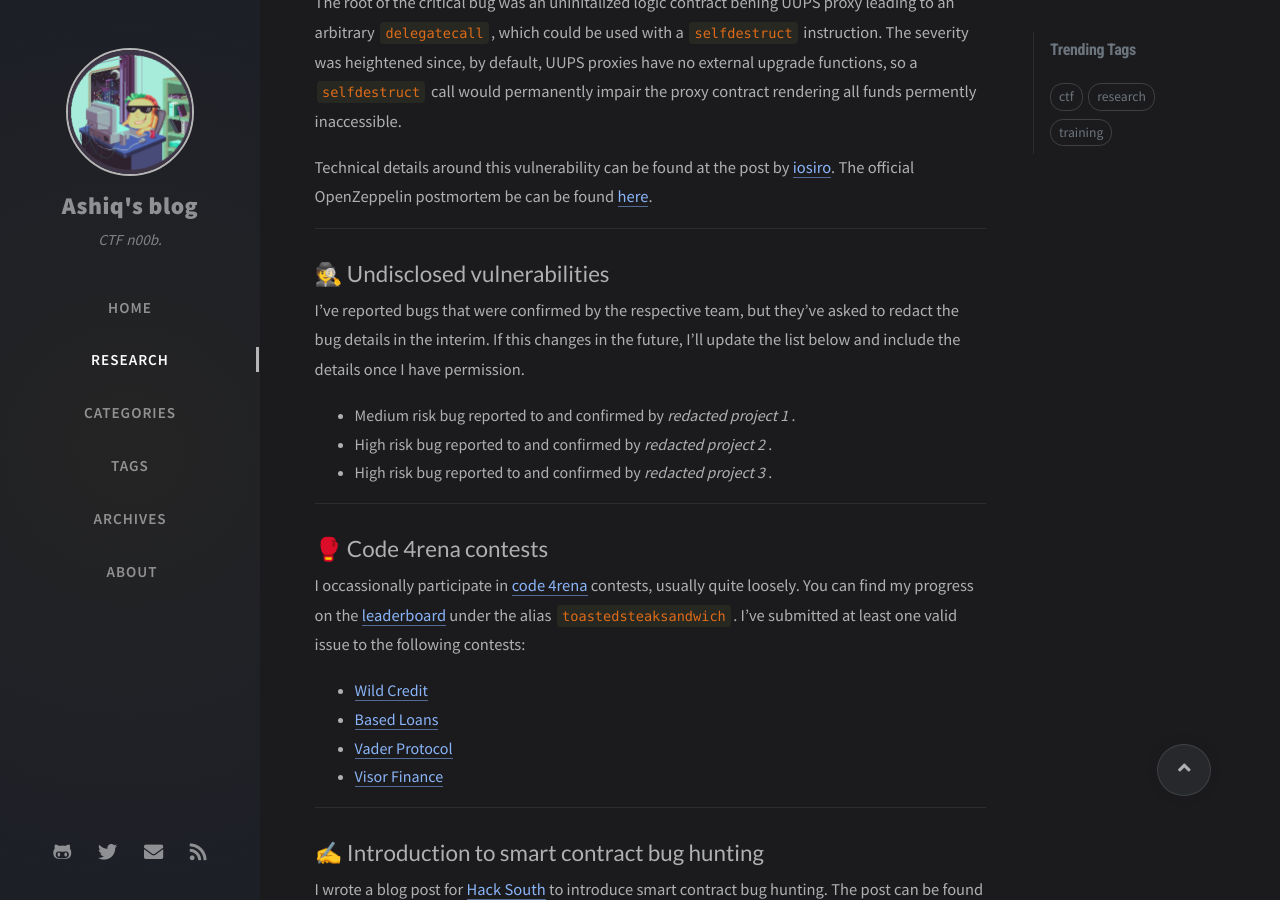
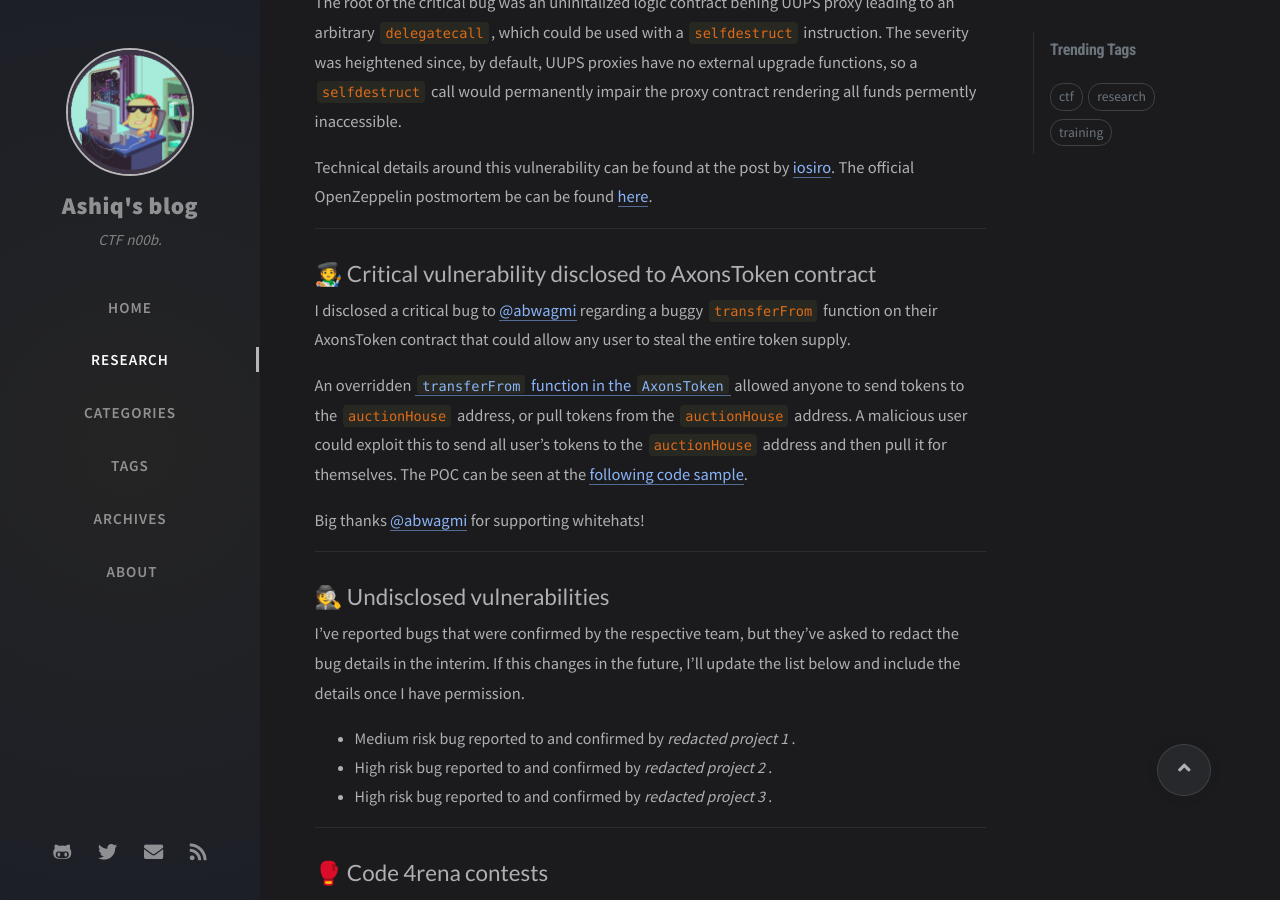
Before and after one commit to toastedsteaksandwich/toastedsteaksandwich.github.io, a Jekyll site: the page built from tabs/research.md, in a window 1280 px wide and 900 px high, scrolled down 1040 px. Built offline with Jekyll 4.4.1, drawn with Linux system fonts in a browser that asks for light colours; nearby versions of some CDN libraries; comment, search, counter and statistics services are not loaded.

Commit message:
Add AxonsToken bug details

```diff
--- a/tabs/research.md
+++ b/tabs/research.md
@@ -37,6 +37,15 @@ The root of the critical bug was an uninitalized logic contract behing UUPS prox
 Technical details around this vulnerability can be found at the post by [iosiro](https://iosiro.com/blog/openzeppelin-uups-proxy-vulnerability-disclosure). The official OpenZeppelin postmortem be can be found [here](https://forum.openzeppelin.com/t/uupsupgradeable-vulnerability-post-mortem/15680).
 
 ---
+## 🧑‍🎨 Critical vulnerability disclosed to AxonsToken contract
+I disclosed a critical bug to [@abwagmi](https://twitter.com/abwagmi/status/1465866170599358465) regarding a buggy `transferFrom` function on their AxonsToken contract that could allow any user to steal the entire token supply.
+
+An overridden [`transferFrom` function in the `AxonsToken`](https://rinkeby.etherscan.io/address/0xd3cF1baab1F75d5bd86150963dda164c6E3E87A6#code#L687) allowed anyone to send tokens to the `auctionHouse` address, or pull tokens from the `auctionHouse` address. A malicious user could exploit this to send all user's tokens to the `auctionHouse` address and then pull it for themselves. The POC can be seen at the [following code sample](https://gist.github.com/AshiqAmien/470add84111539a724c35350dc30a49f).
+
+Big thanks [@abwagmi](https://twitter.com/abwagmi/status/1466343883755995139) for supporting whitehats!
+
+
+---
 ## 🕵️ Undisclosed vulnerabilities
 
 I've reported bugs that were confirmed by the respective team, but they've asked to redact the bug details in the interim. If this changes in the future, I'll update the list below and include the details once I have permission.
```
